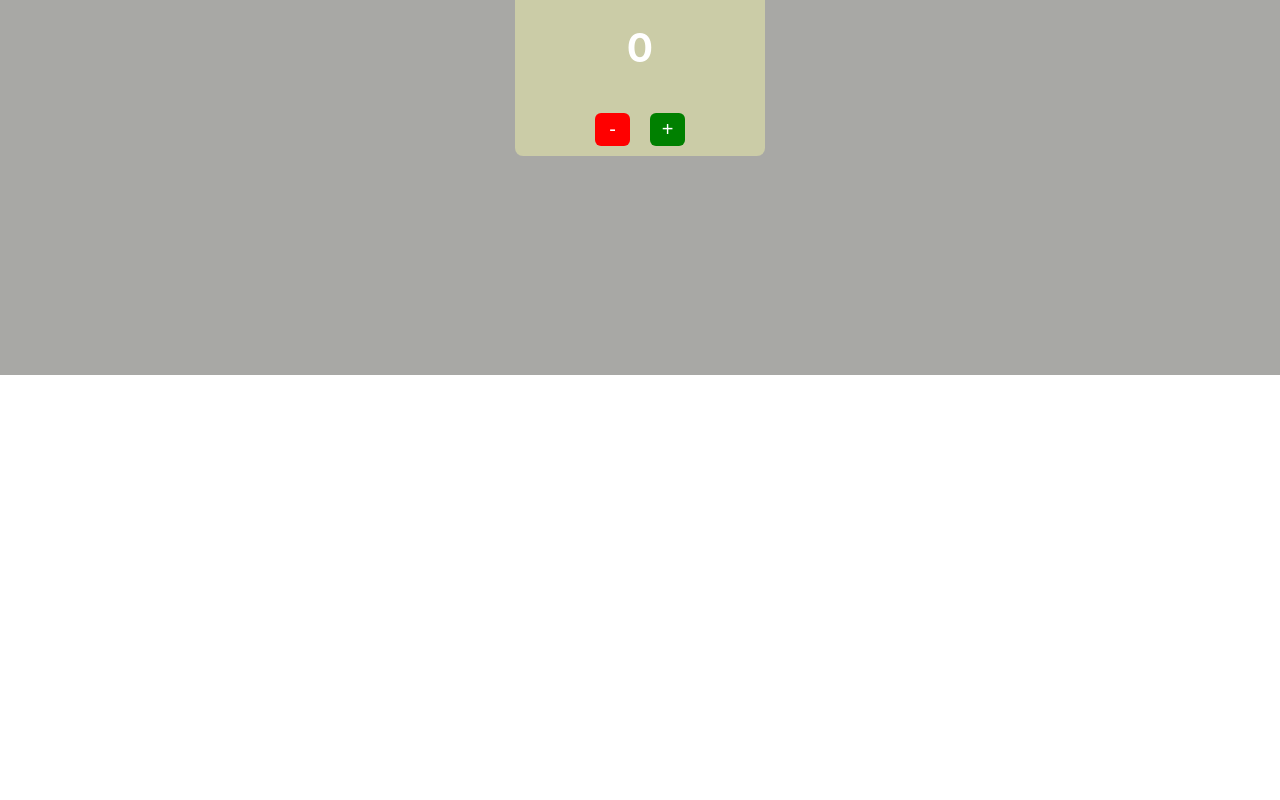
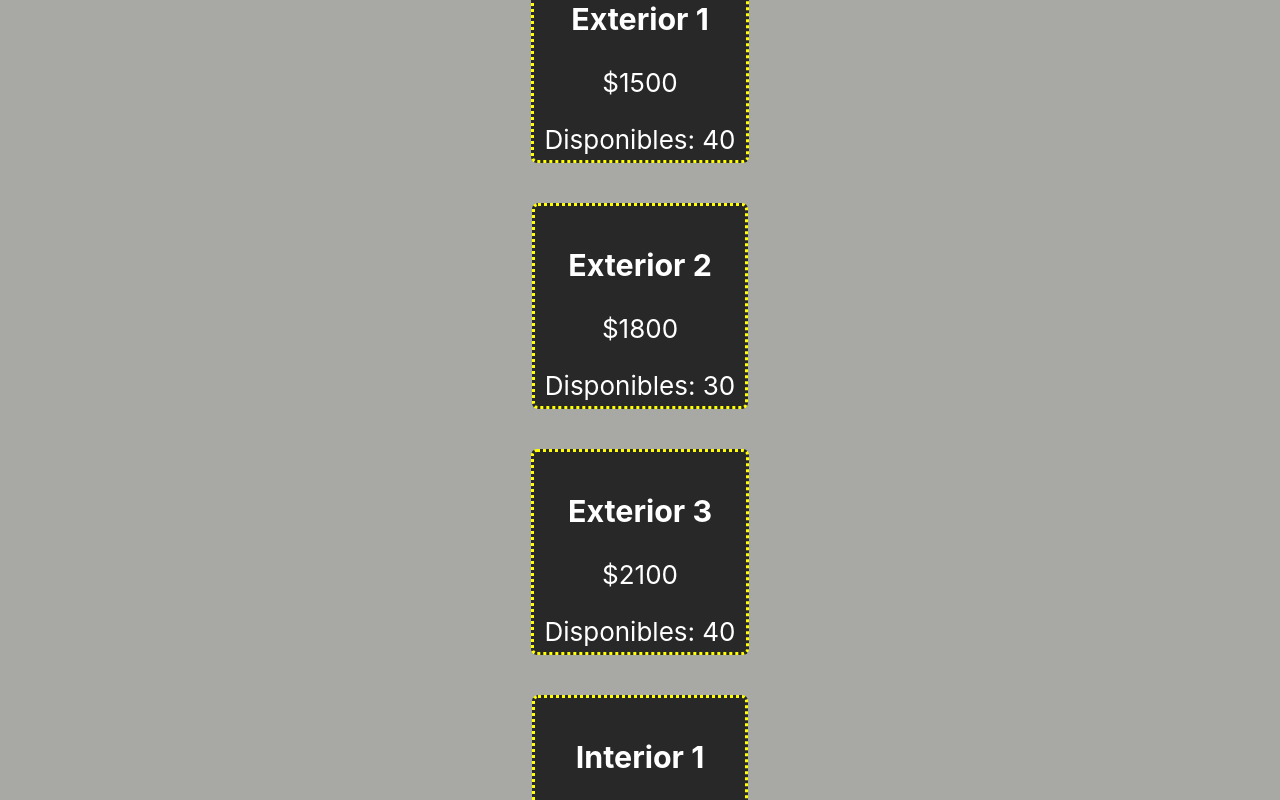
Before and after one commit to vortiz35/decodesafio-react, a React (Create React App) app: page / in a window 1280 px wide. Shown: the part 500-1300 px from the top of the page. Before the commit the page ends 875 px from the top, so only its background shows below. Built offline with nearby package versions, Linux system fonts and the light colour scheme.

Commit message:
con Promises y map

```diff
--- /dev/null
+++ b/src/components/Item/Item.js
@@ -0,0 +1,13 @@
+import './estilo.css';
+
+const Item = ({name, precio, stock}) => {
+  return (
+    <div className="item-container">
+        <h3>{name}</h3>
+        <p>{precio}</p>
+        <p>Disponibles: {stock}</p>
+    </div>
+  );
+};
+
+export default Item;
--- /dev/null
+++ b/src/components/Item/estilo.css
@@ -0,0 +1,10 @@
+.item-container{
+    background-color:rgb(41, 40, 40);
+    border-radius: 6px;
+    border-color: yellow;
+    border-style: dotted;
+    padding: 10px;
+    height: 180px;
+    margin: 20px;
+    cursor: pointer;
+}
--- a/src/components/ItemCount/ItemCount.js
+++ b/src/components/ItemCount/ItemCount.js
@@ -1,24 +1,18 @@
 import './estilo.css';
-import { useState } from "react";
+import {useState } from "react";
 
 const ItemCount = ({stock, inicial}) => {
     const [contador,setContador] = useState(inicial);
 
-    const suma = () => {
-        setContador(contador + 1)
-    }
     const agregar = () => {
-        if (contador < stock){
-            suma();
+        if(contador < stock){
+            setContador(contador + 1);
         }
     }
 
-    const resta = () => {
-        setContador(contador - 1)
-    }
     const quitar = () => {
         if (contador > inicial){
-            resta();
+            setContador(contador - 1);
         }
     }
 
--- /dev/null
+++ b/src/components/ItemList/ItemList.js
@@ -0,0 +1,20 @@
+import Item from '../Item/Item';
+
+const ItemList = ({laLista}) => {
+  return (
+    <>
+        {laLista.map((prod)=>{
+            return (
+             <Item
+                key={prod.id}
+                name={prod.name}
+                precio={prod.precio}
+                stock={prod.stock}
+             />
+            );
+        })}
+    </>
+  );
+};
+
+export default ItemList
--- a/src/components/ItemListContainer/ItemListContainer.js
+++ b/src/components/ItemListContainer/ItemListContainer.js
@@ -1,13 +1,34 @@
 import './estilo.css';
-import ItemCount from '../ItemCount/ItemCount'
+import ItemCount from '../ItemCount/ItemCount';
+import data from './mock-data';
+import { useEffect, useState } from "react";
+import ItemList from '../ItemList/ItemList';
 
 const ItemListContainer = ({saludo}) => {
+  const [items,setItems] = useState([]);
+
+  const getData = new Promise((resolve,reject) =>{
+    setTimeout(()=>{
+      resolve(data);
+    }, 2000);
+  });
+
+  useEffect(() =>{
+    getData.then((result)=>{
+      setItems(result);
+      // console.log(result);
+    });
+  },[items]);
 
   return (
-    <div className='itemContenedor'>
+    <>
+      <div className='itemContenedor'>
         <h1>{saludo}</h1>
-        <ItemCount stock={10} inicial={0} />
-    </div>
+        <ItemCount stock={10} inicial={0}/>
+      </div>
+      <ItemList laLista={items} />
+    </>
+
   )
 }
 
--- /dev/null
+++ b/src/components/ItemListContainer/mock-data.js
@@ -0,0 +1,34 @@
+const data = [
+    {
+        id:1,
+        name: 'Exterior 1',
+        precio:'$1500',
+        stock: 40,
+    },
+    {
+        id:2,
+        name: 'Exterior 2',
+        precio:'$1800',
+        stock: 30,
+    },
+    {
+        id:3,
+        name: 'Exterior 3',
+        precio:'$2100',
+        stock: 40,
+    },
+    {
+        id:4,
+        name: 'Interior 1',
+        precio:'$1500',
+        stock: 84,
+    },
+    {
+        id:5,
+        name: 'Interior 2',
+        precio:'$3500',
+        stock: 10,
+    }
+];
+
+export default data;
```
